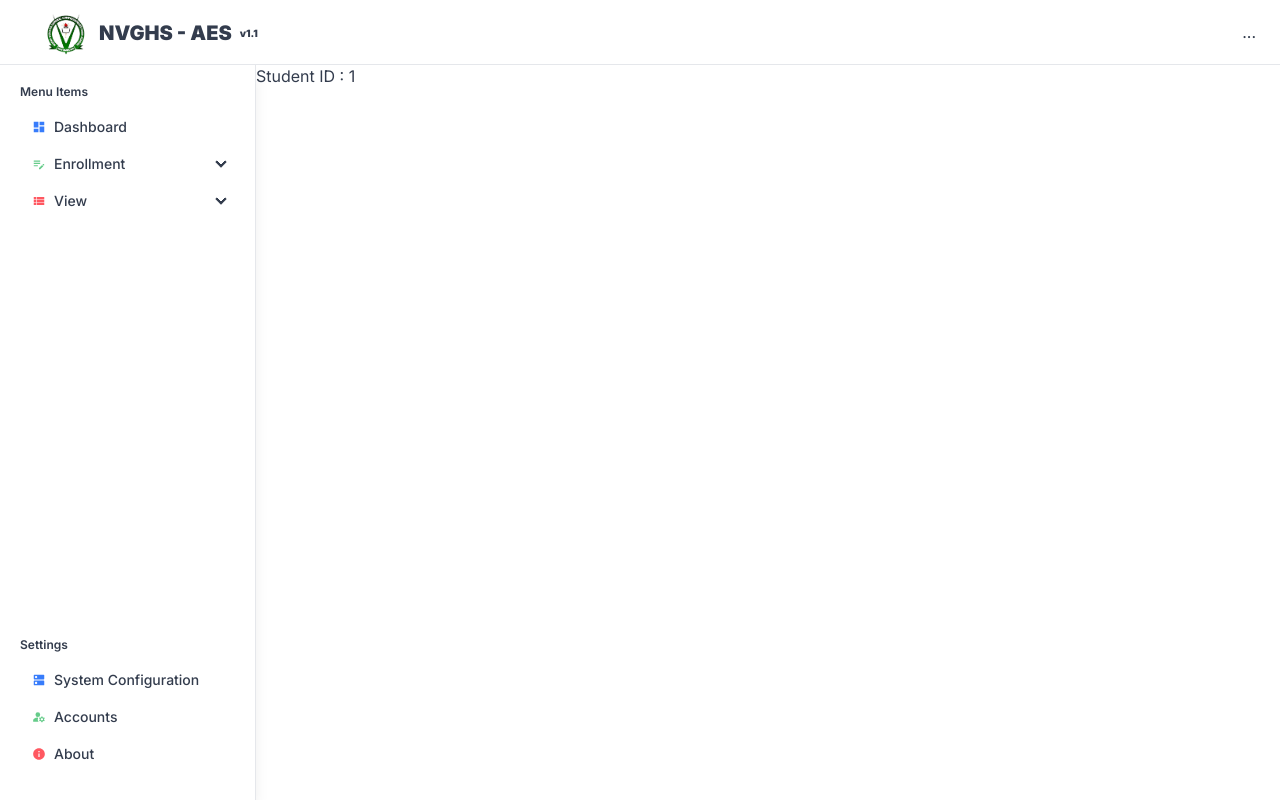
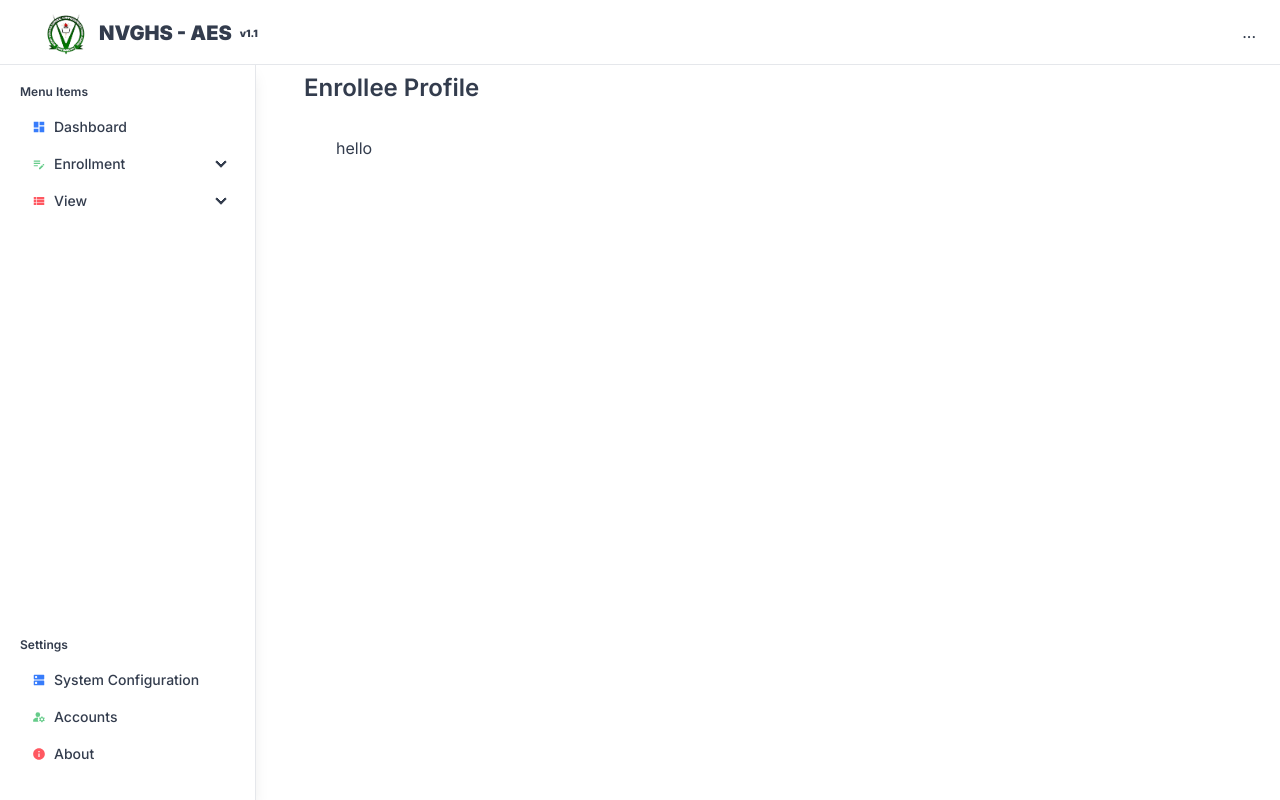
Before and after one commit to okonutnut/aes-nextjs, a Next.js app: page /view/enrollees/1 in a window 1280 px wide. Built offline with nearby package versions, Linux system fonts and the light colour scheme.

Commit message:
Enrollee Profile WIP

```diff
--- a/app/view/enrollees/[id]/page.jsx
+++ b/app/view/enrollees/[id]/page.jsx
@@ -1,3 +1,14 @@
-export default function Page({ params }) {
-  return <div>Student ID : {params.id}</div>
-}
+const EnrolleeProfile = () => {
+  return (
+    <div className="w-full me-[9rem] ms-[3rem] my-2">
+      <h1 className="text-2xl font-semibold">Enrollee Profile</h1>
+      <div className="card">
+        <div className="card-body">
+          hello
+        </div>
+      </div>
+    </div>
+  )
+};
+
+export default EnrolleeProfile;
--- a/app/view/enrollees/page.jsx
+++ b/app/view/enrollees/page.jsx
@@ -20,7 +20,6 @@ const EnrolleesPage = () => {
   // Handle row click
   const onRowClick = (event) => {
     const studentId = event.target.parentElement.children[1].textContent;
-    alert(`You clicked student ID: ${studentId}`);
     router.push(`/view/enrollees/${studentId}`);
   };
 
@@ -28,7 +27,7 @@ const EnrolleesPage = () => {
     <div className="w-full me-[9rem] ms-[3rem] my-2">
       <h1 className="text-2xl font-extrabold my-2">Enrollees Page</h1>
       <section className="w-full">
-        <div className="overflow-x-auto border">
+        <div className="overflow-x-auto border rounded-md">
           <table className="table table-md">
             <thead>
               <tr>
```
